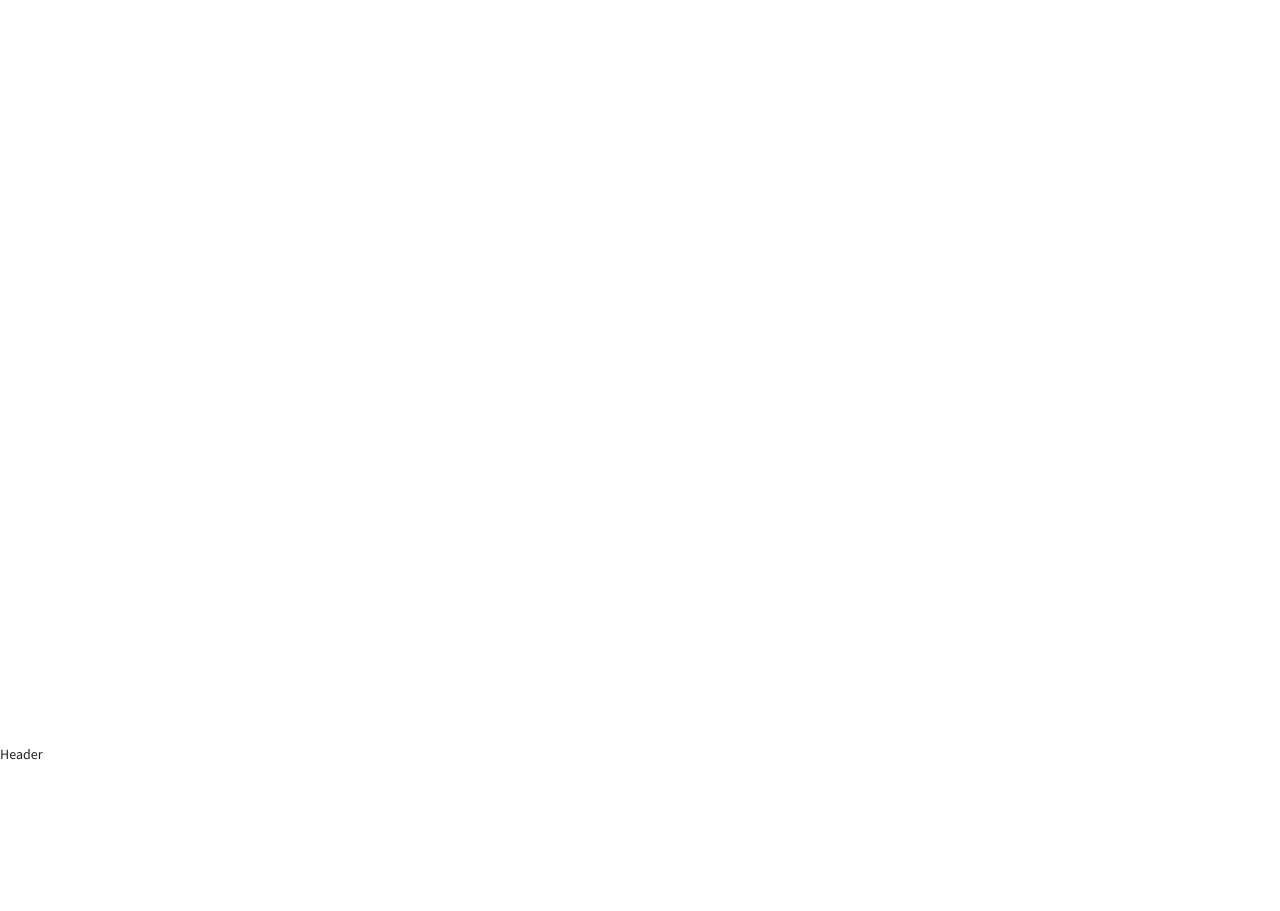
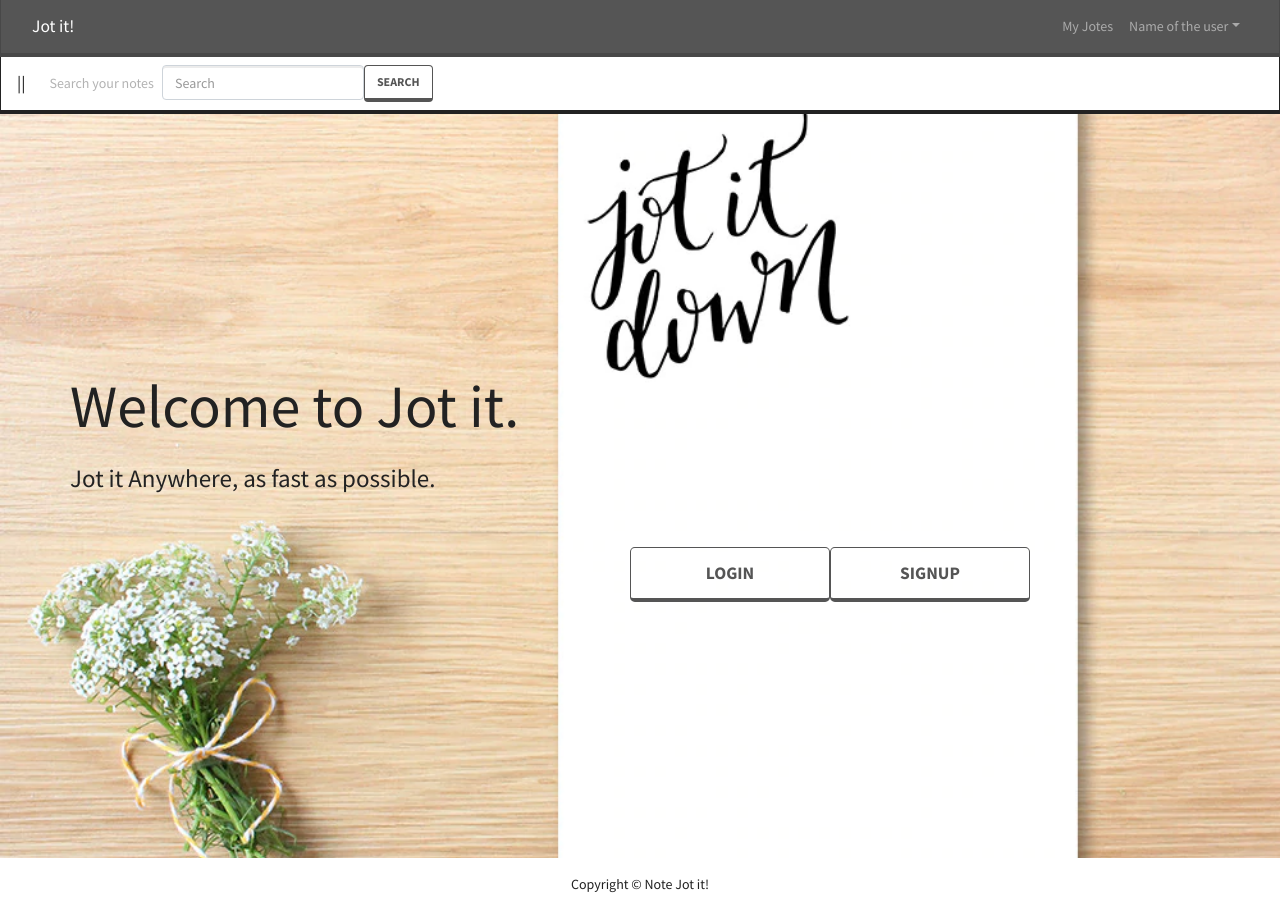
Before and after one commit to phoenix644/cs5610, a React (Create React App) app in the folder Assignment3/frontend/: page / in a window 1280 px wide. Before the commit the page ends 800 px from the top, so only its background shows below. Built offline with nearby package versions, Linux system fonts and the light colour scheme.

Commit message:
working on landing page

```diff
--- a/Assignment3/frontend/src/App.js
+++ b/Assignment3/frontend/src/App.js
@@ -1,11 +1,15 @@
 import "./App.css";
 import Footer from "./components/Footer/Footer";
 import Header from "./components/Header/Header";
+import LandingPage from "./screens/LandingPage/LandingPage";
 
 const App = () => (
   <>
     <Header />
-    <main style={{ minHeight: "93vh" }}></main>
+    <main>
+      <LandingPage />
+    </main>
+
     <Footer />
   </>
 );
--- a/Assignment3/frontend/src/components/Footer/Footer.js
+++ b/Assignment3/frontend/src/components/Footer/Footer.js
@@ -1,7 +1,24 @@
 import React from "react";
+import { Col, Row, Container } from "react-bootstrap";
 
 const Footer = () => {
-  return <div>Header</div>;
+  return (
+    <footer
+      style={{
+        width: "100%",
+        position: "relative",
+        bottom: 0,
+        display: "flex",
+        justifyContent: "center",
+      }}
+    >
+      <Container>
+        <Row>
+          <Col className="text-center py-3">Copyright &copy; Note Jot it!</Col>
+        </Row>
+      </Container>
+    </footer>
+  );
 };
 
 export default Footer;
--- a/Assignment3/frontend/src/components/Header/Header.js
+++ b/Assignment3/frontend/src/components/Header/Header.js
@@ -1,20 +1,44 @@
 import React from "react";
 import {
+  Button,
   Container,
-  Button,
   Form,
-  FormControl,
   Nav,
   Navbar,
   NavDropdown,
 } from "react-bootstrap";
 
 const Header = () => {
-  function BasicExample() {
   return (
-      <Navbar bg="light" expand="lg">
+    <>
+      <Navbar bg="dark" expand="lg" variant="dark">
         <Container fluid>
-          <Navbar.Brand href="#">Navbar scroll</Navbar.Brand>
+          <Navbar.Brand href="/">Jot it!</Navbar.Brand>
+          <Navbar.Toggle aria-controls="navbarScroll" />
+          <Navbar.Collapse id="navbarScroll">
+            <Nav
+              className="ml-auto my-2 my-lg-0"
+              style={{ maxHeight: "100px" }}
+              navbarScroll
+            >
+              <Nav.Link href="#action2">My Jotes</Nav.Link>
+              <NavDropdown
+                title="Name of the user"
+                id="navbarScrollingDropdown"
+              >
+                <NavDropdown.Item href="#action3">My profile</NavDropdown.Item>
+
+                <NavDropdown.Divider />
+                <NavDropdown.Item href="#action5">Log out</NavDropdown.Item>
+              </NavDropdown>
+            </Nav>
+          </Navbar.Collapse>
+        </Container>
+      </Navbar>
+
+      <Navbar>
+        <Container fluid>
+          <Navbar.Brand href="#">||</Navbar.Brand>
           <Navbar.Toggle aria-controls="navbarScroll" />
           <Navbar.Collapse id="navbarScroll">
             <Nav
@@ -22,22 +46,9 @@ const Header = () => {
               style={{ maxHeight: "100px" }}
               navbarScroll
             >
-              <Nav.Link href="#action1">Home</Nav.Link>
-              <Nav.Link href="#action2">Link</Nav.Link>
-              <NavDropdown title="Link" id="navbarScrollingDropdown">
-                <NavDropdown.Item href="#action3">Action</NavDropdown.Item>
-                <NavDropdown.Item href="#action4">
-                  Another action
-                </NavDropdown.Item>
-                <NavDropdown.Divider />
-                <NavDropdown.Item href="#action5">
-                  Something else here
-                </NavDropdown.Item>
-              </NavDropdown>
               <Nav.Link href="#" disabled>
-                Link
+                Search your notes
               </Nav.Link>
-            </Nav>
               <Form className="d-flex">
                 <Form.Control
                   type="search"
@@ -45,13 +56,14 @@ const Header = () => {
                   className="me-2"
                   aria-label="Search"
                 />
-              <Button variant="outline-success">Search</Button>
+                <Button variant="outline-dark">Search</Button>
               </Form>
+            </Nav>
           </Navbar.Collapse>
         </Container>
       </Navbar>
+    </>
   );
-  }
 };
 
 export default Header;
--- /dev/null
+++ b/Assignment3/frontend/src/screens/LandingPage/LandingPage.css
@@ -0,0 +1,68 @@
+.main {
+  min-height: 93vh;
+  display: flex;
+  align-items: center;
+  background-image: url("../../Background1.webp");
+  background-position: center;
+  background-size: cover;
+}
+.title {
+  font-size: 60px;
+  text-align: left;
+}
+.subtitle {
+  font-size: 25px;
+  padding-top: 10px;
+  text-align: left;
+}
+.intro-text {
+  width: 100%;
+  text-align: center;
+}
+.buttonContainer {
+  margin-top: 50px;
+  margin-right: 180px;
+  display: flex;
+  justify-content: right;
+}
+
+.landingbutton {
+  width: 200px;
+  height: 55px;
+}
+
+@media only screen and (min-width: 1200px) {
+  .buttonContainer {
+    padding: 190 200px;
+    display: flex;
+    margin-left: 20.5em;
+    text-align: center;
+    justify-content: right;
+  }
+  .title {
+    padding: -100px 10px;
+  }
+}
+
+@media only screen and (max-width: 768px) {
+  .title {
+    font-size: 30px;
+  }
+  .subtitle {
+    font-size: 10px;
+  }
+  .buttonContainer {
+    width: 120px;
+    height: 30px;
+    display: flex;
+    margin-left: 20.5em;
+    text-align: center;
+    justify-content: right;
+  }
+  .landingbutton {
+    width: 90px;
+    height: 40px;
+    font-size: 14px;
+    text-align: center;
+  }
+}
--- /dev/null
+++ b/Assignment3/frontend/src/screens/LandingPage/LandingPage.js
@@ -0,0 +1,43 @@
+import React from "react";
+import { Button, Container, Row } from "react-bootstrap";
+import "./LandingPage.css";
+
+const LandingPage = () => {
+  return (
+    <div className="main">
+      <Container>
+        <Row>
+          <div className="intro-text">
+            <div>
+              <h1 className="title">Welcome to Jot it. </h1>
+              <p className="subtitle">Jot it Anywhere, as fast as possible.</p>
+            </div>
+            <div className="buttonContainer">
+              <a href="/login">
+                <Button
+                  variant="outline-dark"
+                  size="lg"
+                  className="landingbutton"
+                >
+                  Login
+                </Button>
+              </a>
+              <a href="/register">
+                <Button
+                  bg="dark"
+                  variant="outline-dark"
+                  size="lg"
+                  className="landingbutton float-right"
+                >
+                  Signup
+                </Button>
+              </a>
+            </div>
+          </div>
+        </Row>
+      </Container>
+    </div>
+  );
+};
+
+export default LandingPage;
```
Also changed, not shown: Assignment3/frontend/src/Background1.webp (added), Assignment3/frontend/src/background2.jpg (added). Lines whose indentation alone changed are shown as unchanged.
